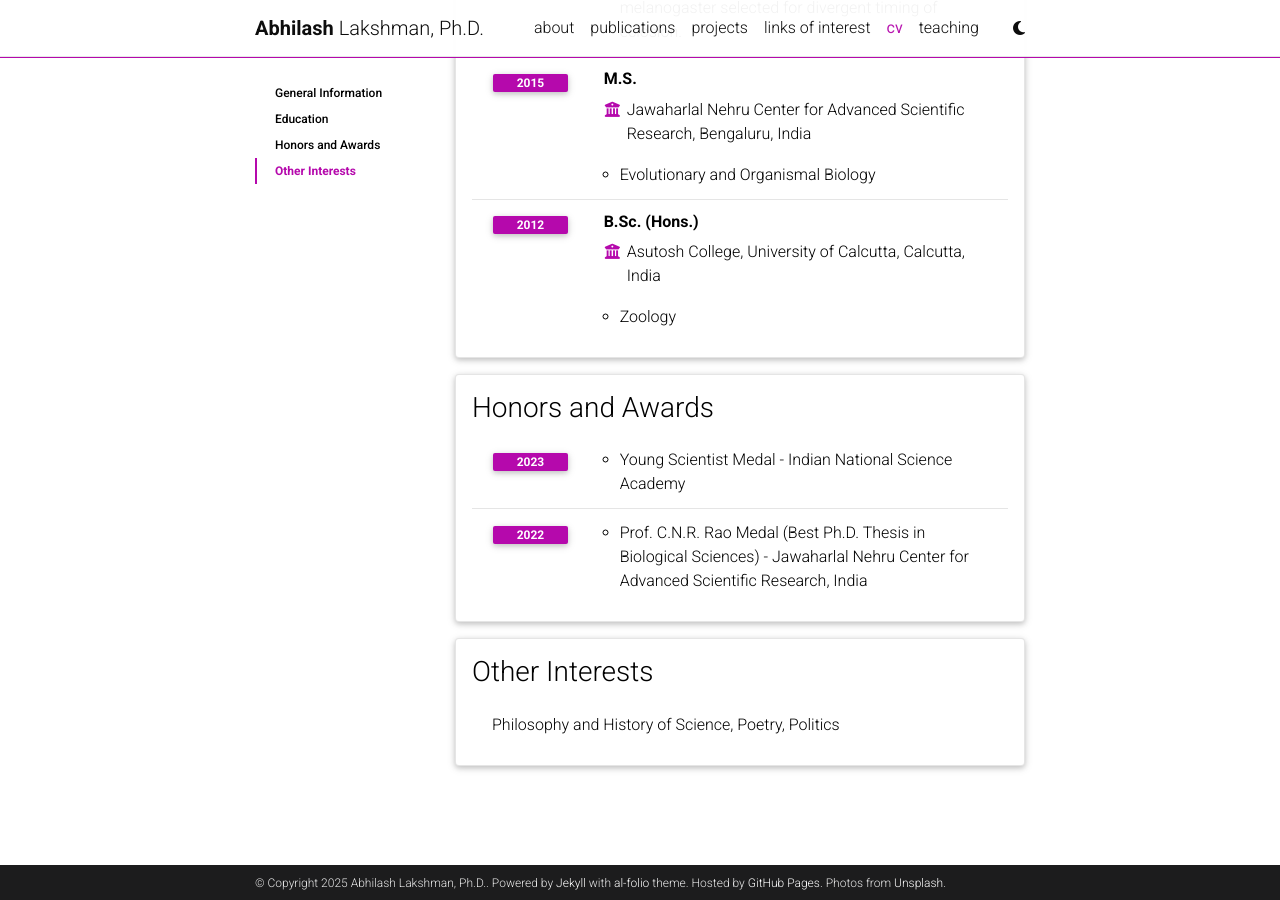
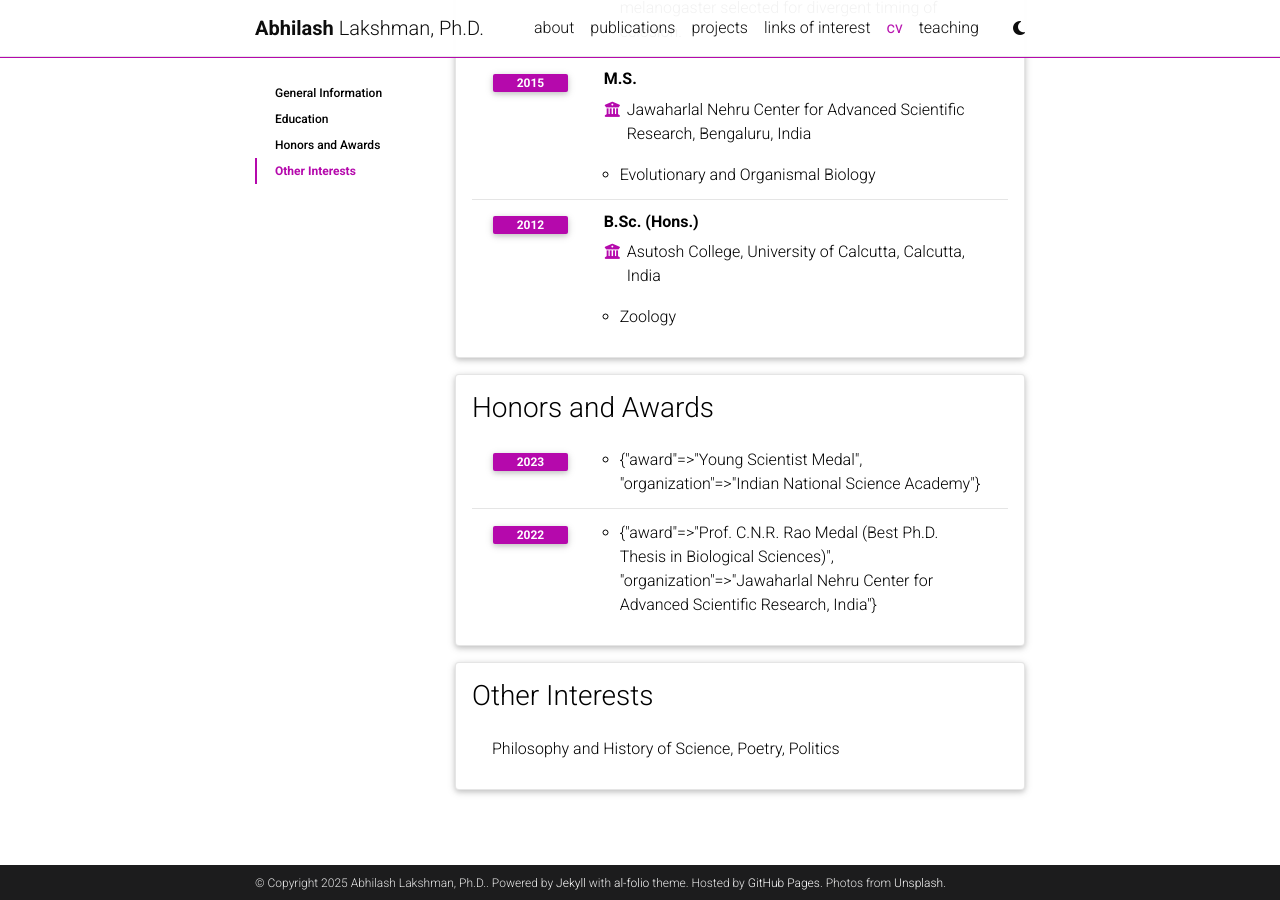
Before and after one commit to abhilashlakshman/abhilashlakshmanOLDER.github.io, a Jekyll site: the page built from _pages/cv.md, in a window 1280 px wide and 900 px high, scrolled down 673 px. Built offline with Jekyll 4.4.1, drawn with Linux system fonts in a browser that asks for light colours; comment, search, counter and statistics services are not loaded; a style sheet for code colours, icons or effects is not loaded; some of the changed lines change nothing that is shown.

Commit message:
Update cv.yml

```diff
--- a/_data/cv.yml
+++ b/_data/cv.yml
@@ -36,12 +36,12 @@
   contents:
     - year: 2023
       items:
-        - Young Scientist Medal
-          - Indian National Science Academy
+        - award: Young Scientist Medal
+          organization: Indian National Science Academy
     - year: 2022
       items:
-        - Prof. C.N.R. Rao Medal (Best Ph.D. Thesis in Biological Sciences)
-          - Jawaharlal Nehru Center for Advanced Scientific Research, India
+        - award: Prof. C.N.R. Rao Medal (Best Ph.D. Thesis in Biological Sciences)
+          organization: Jawaharlal Nehru Center for Advanced Scientific Research, India
 
 - title: Other Interests
   type: list
```
